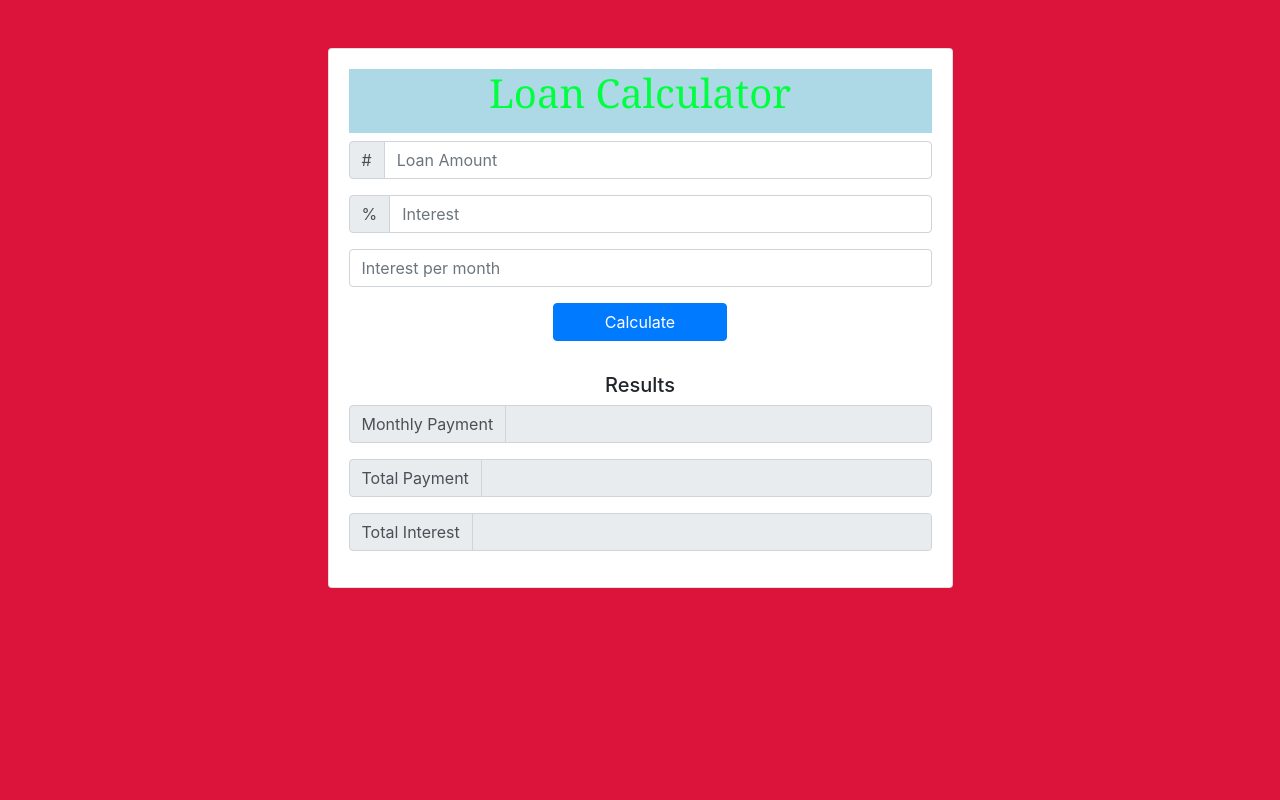
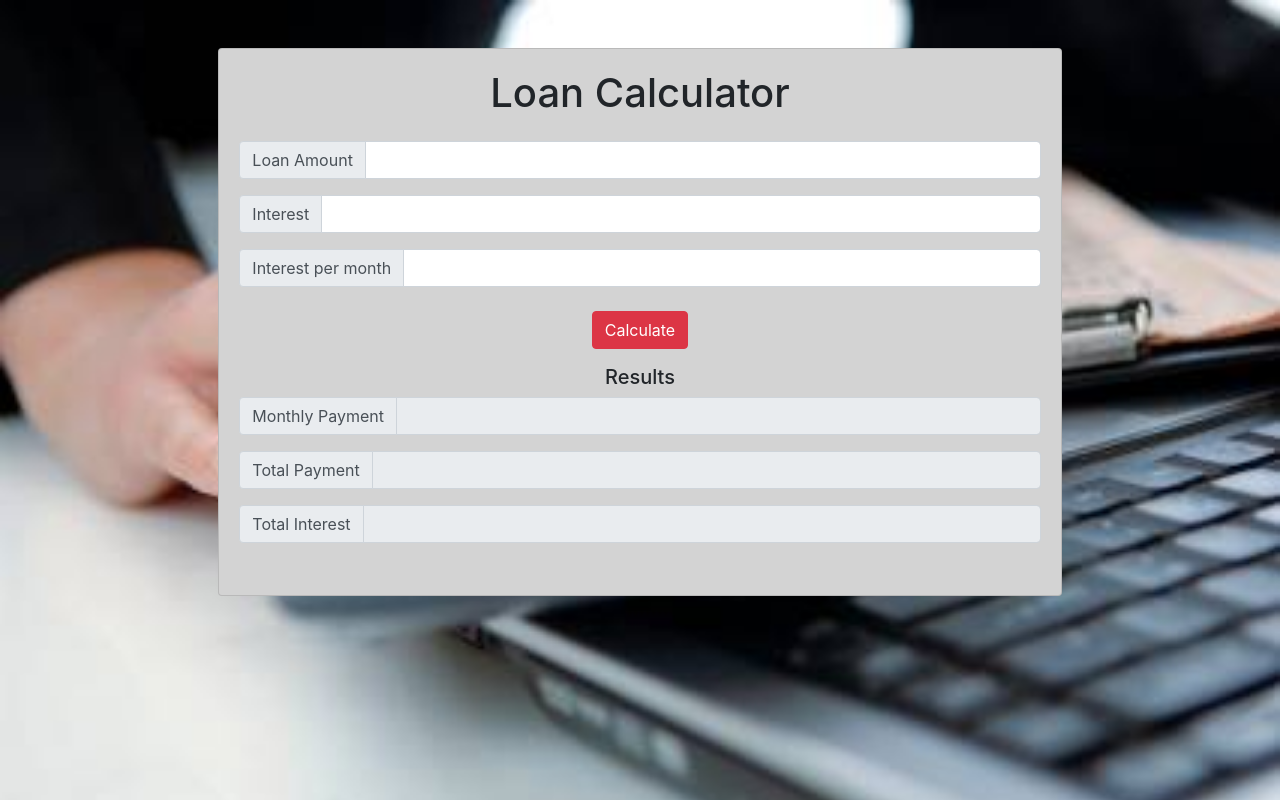
Before and after one commit to Samuelolugbemi/loancalc, a plain HTML site: page index.html in a window 1280 px wide. Drawn offline with Linux system fonts and the light colour scheme.

Commit message:
First  commit

```diff
--- a/index.html
+++ b/index.html
@@ -10,50 +10,51 @@
 
     <div class="container-first">
       <div class="row">
-        <div class="col-md-6 mx-auto calculate-form">
-          <div class="card card-body text-center mt-5">
+        <div class="col-md-8 mx-auto calculate-form colorer">
+          <div class="card card-body text-center mt-5 coloured">
             <h1 class="heading display-5 pb-3" >
                 Loan Calculator</h1>
                 <form id="loan-form row-first">
                   <div class="form-group">
                     <div class="input-group">
                       <div class="input-group-prepend">
-                    <span class="input-group-text">#</span>
+                        <span class="input-group-text">Loan Amount</span>
                       </div>
                       <input
                         type="number"
                         class="form-control"
                         id="amount"
-                    placeholder="Loan Amount"
                       />
                     </div>
                   </div>
                   <div class="form-group">
                     <div class="input-group">
                       <div class="input-group-prepend">
-                    <span class="input-group-text">%</span>
+                        <span class="input-group-text">Interest</span>
                       </div>
                       <input
                         type="number"
                         class="form-control"
                         id="interest"
-                    placeholder="Interest"
                       />
                     </div>
                   </div>
                   <div class="form-group">
+                    <div class="input-group">
+                      <div class="input-group-prepend">
+                        <span class="input-group-text">Interest  per month</span>
+                      </div>
                     <input
                       type="number"
                       id="years"
                       class="form-control"
-                  placeholder="Interest per month"
                     />
                   </div>
-              <div class="form-group">
+                  <div class="form-group mt-4">
                     <input
                       type="submit"
                       value="Calculate"
-                  class="btn btn-primary  sec-btn"
+                      class="btn btn-danger"
                     />
                   </div>
                 </form>
--- a/styles.css
+++ b/styles.css
@@ -1,5 +1,4 @@
 body {
-  background: bisque;
   height: 100%;
   width: 100%;
 }
@@ -7,21 +6,11 @@ body {
 .container-first {
   height: 100%;
   width: 100%;
-  background-color: crimson;
+  background-image: url(../images/image1.jpg);
+  background-repeat: no-repeat;
+  background-size: cover;
 }
 
-.row-first {
-  background-color: #eee;
+.container-first .row .colorer .coloured{
+  background-color: lightgrey;
 }
-
-h1 {
-  color: rgb(0, 255, 64);
-  background-color: lightblue;
-  font-family: Cambria, Cochin, Georgia, Times, "Times New Roman", serif;
-}
-
-.sec-btn {
-  width: 30%;
-  height: 25%;
-  color: red;
-}
```
Lines whose indentation alone changed are shown as unchanged.
